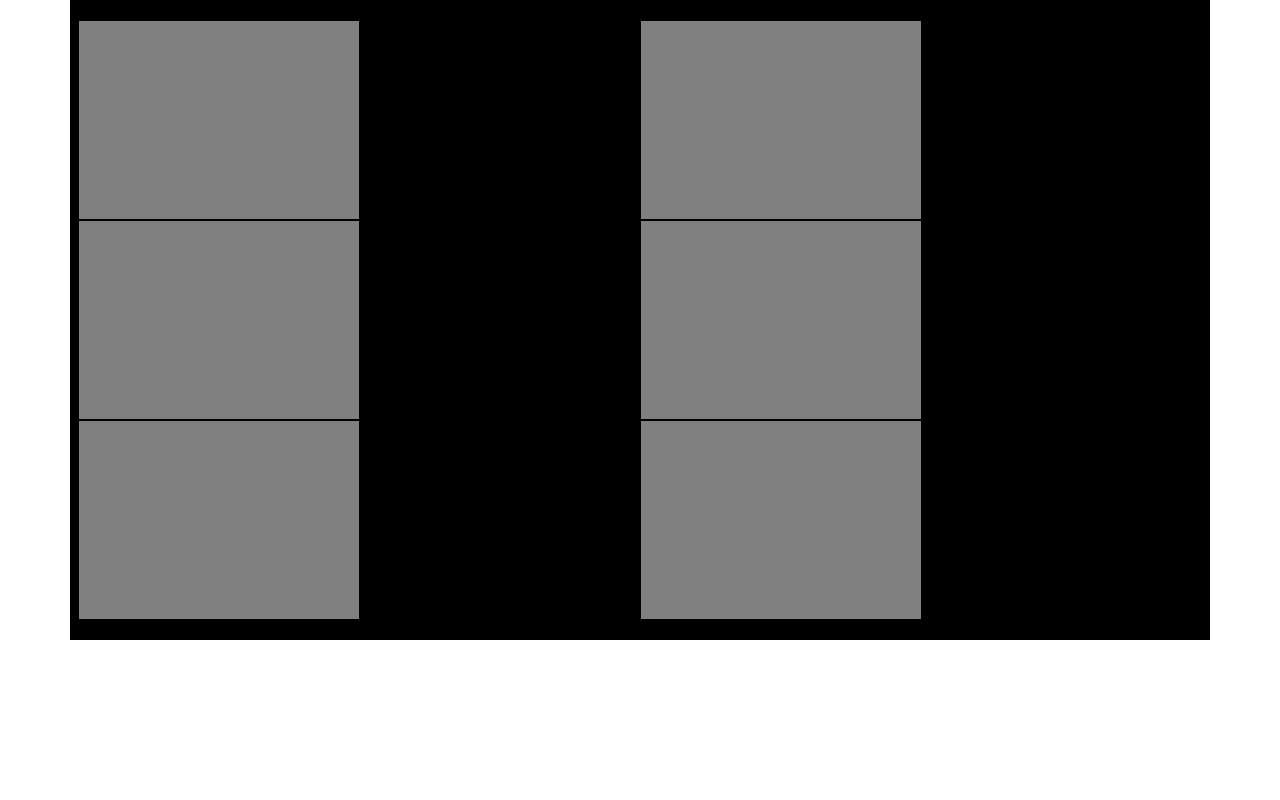
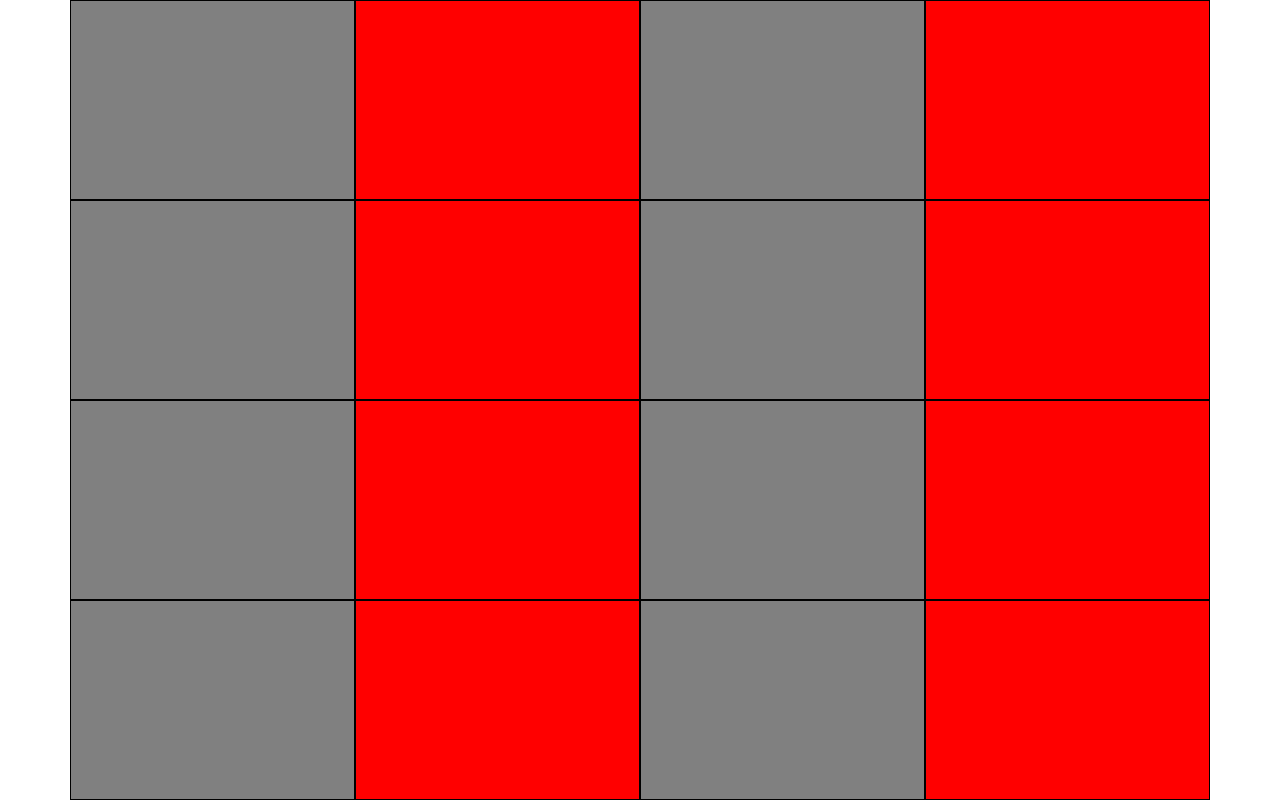
Before and after one commit to Pippinu/EserciziLTW, a plain HTML site: page Esercitazione 2 DOM-WebStorage/Esercizio 2/main.html in a window 1280 px wide. Drawn offline with nearby package versions, Linux system fonts and the light colour scheme.

Commit message:
Esercizio 2 Finito

```diff
--- a/Esercitazione 2 DOM-WebStorage/Esercizio 2/main.css
+++ b/Esercitazione 2 DOM-WebStorage/Esercizio 2/main.css
@@ -1,15 +1,12 @@
-div.c1{
-    background-color: grey;
+.c1, .c2{
     width: 100px;
     height: 200px;
 
     border: 1px solid black;
 }
-
-div.container{
-    /* width: min-content;
-    height: min-content; */
-
-    background-color: black;
-    padding: 20px;
+.c1{
+    background-color: grey;
 }
+.c2{
+    background-color: red;
+}
--- a/Esercitazione 2 DOM-WebStorage/Esercizio 2/main.html
+++ b/Esercitazione 2 DOM-WebStorage/Esercizio 2/main.html
@@ -29,6 +29,12 @@
                 <div class="col c1"></div>
                 <div class="col c2"></div>
             </div>
+            <div class="row">
+                <span class="col c1"></span>
+                <span class="col c2"></span>
+                <span class="col c1"></span>
+                <span class="col c2"></span>
+            </div>
         </div>
     </body>
 </html>
--- a/Esercitazione 2 DOM-WebStorage/Esercizio 2/main.js
+++ b/Esercitazione 2 DOM-WebStorage/Esercizio 2/main.js
@@ -1,5 +1,46 @@
 window.onload = function(){
-    let c1 = $('.c1').get(0).addEventListener('mouseenter', function(event){
-        confirm('BG: ' + JSON.parse(this.attributes));
+    /* let c1 = $('.c1', '.c2').addEventListener('mouseenter', function(event){
+        confirm('BG: ' + this.attr(''));
+    }) */
+
+   /*  $('div.col').click(function(){
+        confirm('This DIV is ' + $(this).css('background-color'));
+    }) */
+
+    /* $('div.c1').mouseenter(function(){
+        $(this).attr('style', 'background-color: red');
     })
+
+    $('div.c2').mouseenter(function(){
+        $(this).attr('style', 'background-color: grey');
+    }) */
+
+    let spanC2DefaultColor = $('span.c2').css('backgroundColor');
+
+    $('div').mouseenter(function(){
+
+        var bgColor = $(this).css('backgroundColor');
+
+        if( bgColor === 'rgb(128, 128, 128)'){
+            $(this).attr('style',  'background-color: red');
+        } else {
+            $(this).attr('style', 'background-color: grey');
+        }
+        console.log(bgColor)
+    })
+
+    $('.c1').click(function(){
+        $(this).attr('style', 'background-color: blue');
+    })
+    $('.c1').dblclick(function(){
+        $(this).hide();
+    })
+
+    $('span.c2').mouseenter(function(){
+        $(this).attr('style',  'background-color: green');
+    })
+    $('span.c2').mouseleave(function(){
+        $(this).attr('style',  spanC2DefaultColor);
+    })
+
 }
```
